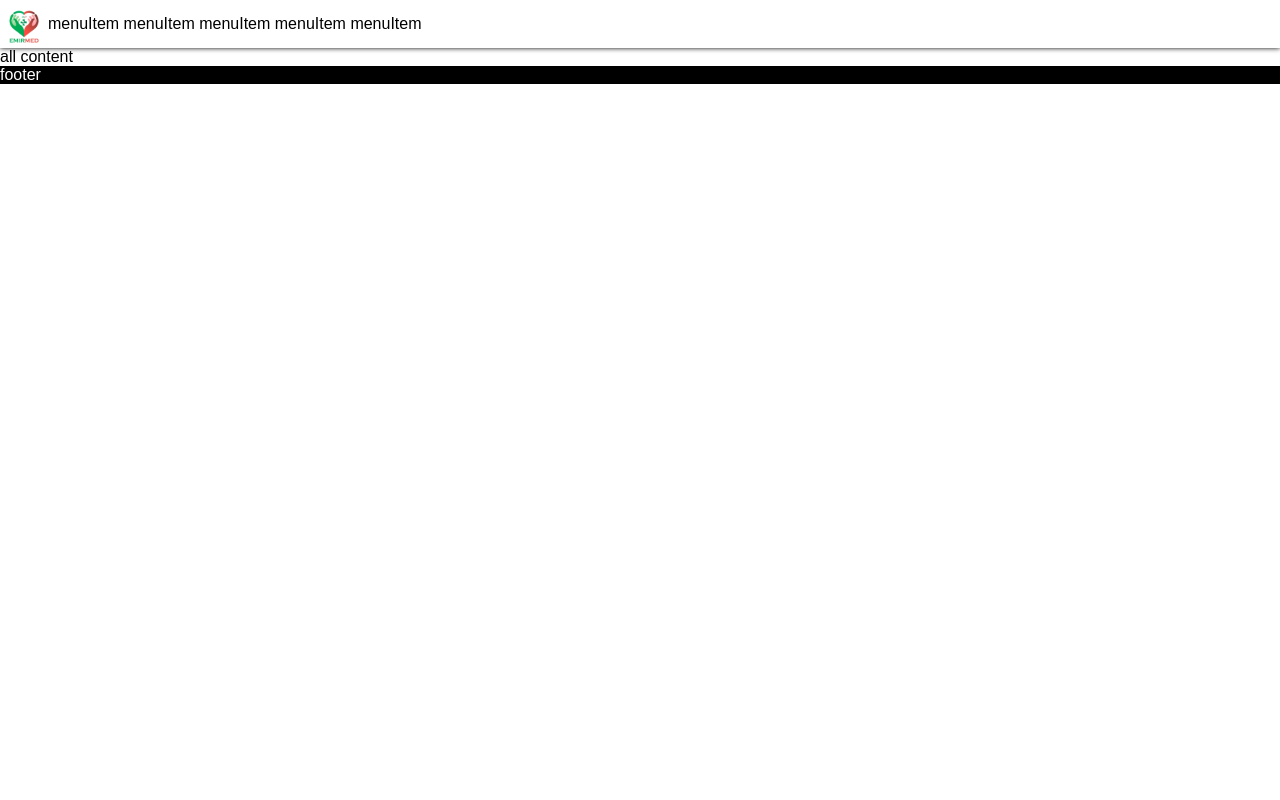
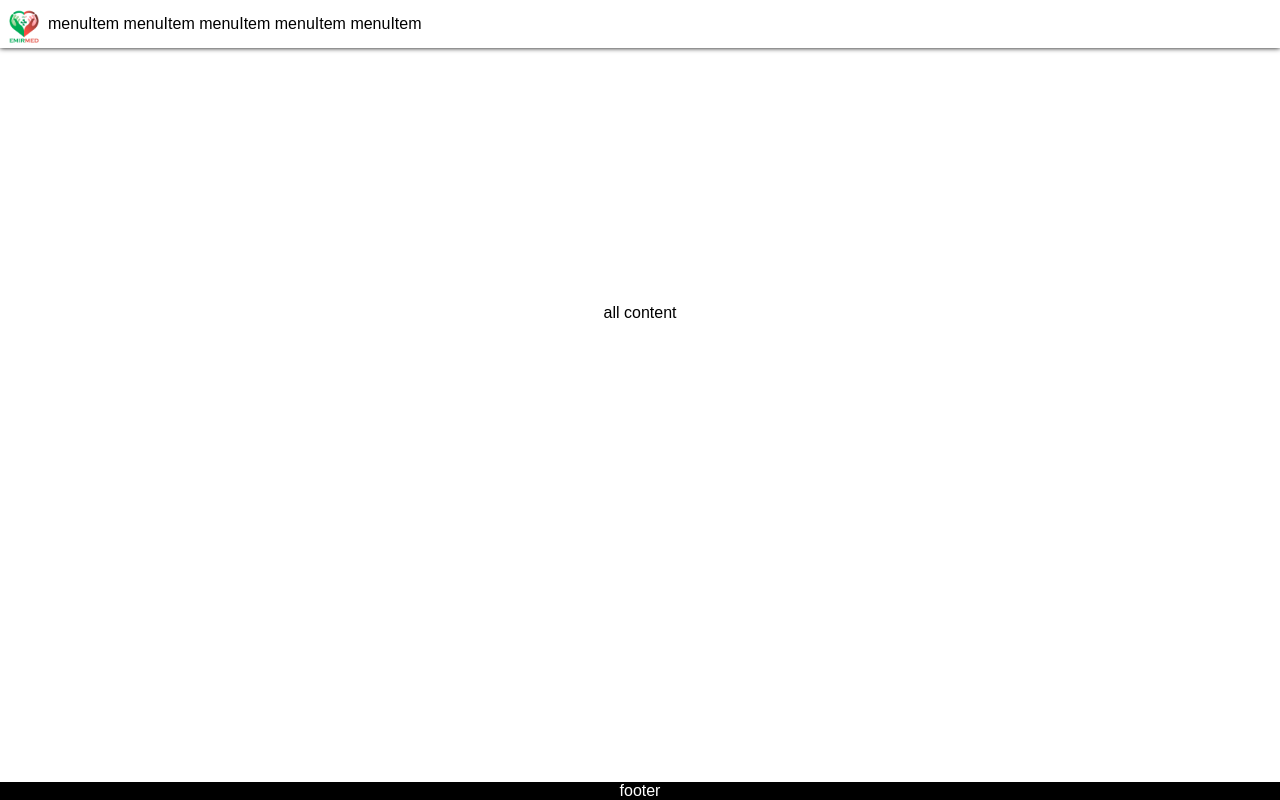
Before and after one commit to webnetkz/emirmed, a PHP site: page / in a window 1280 px wide. Run offline with PHP 8.4, Linux system fonts and the light colour scheme.

Commit message:
create corcas

```diff
--- a/index.php
+++ b/index.php
@@ -20,6 +20,7 @@
 
     <body>
 
+        <div id="all">
             <header>
                 <img src="/public/img/logoEmirmed.png" alt="logotype for Emirmed" class="logotype">
                 <ul class="menu">
@@ -38,7 +39,7 @@
             <footer>
                 footer
             </footer>
-
+        </div>
         <script>
              // Проверка на поддержку service worker
             if('serviceWorker' in navigator) {
--- a/public/styles/style.css
+++ b/public/styles/style.css
@@ -5,8 +5,16 @@
 }
 
 html, body {
+    height: 100%;
+    width: 100%;
     font-family: Arial, Helvetica, sans-serif;
     background-color: rgb(255, 255, 255);
+}
+
+div#all {
+    display: flex;
+    flex-direction: column;
+    height: 100%;
 }
 
 /* HEADER STYLE*/
@@ -35,13 +43,16 @@ ul.menu > li {
 /* MIDLE STYLE*/
 
 div#content {
-    position: relative;
+    flex: 1 0 auto;
+    text-align: center;
+    margin-top: 20%;
 }
 
 /* FOOTER STYLE*/
 
 footer {
-    position: relative;
+    flex: 0 0 auto;
     background-color: rgb(0, 0, 0);
     color: rgb(255, 255, 255);
+    text-align: center;
 }
```
Lines whose indentation alone changed are shown as unchanged.
